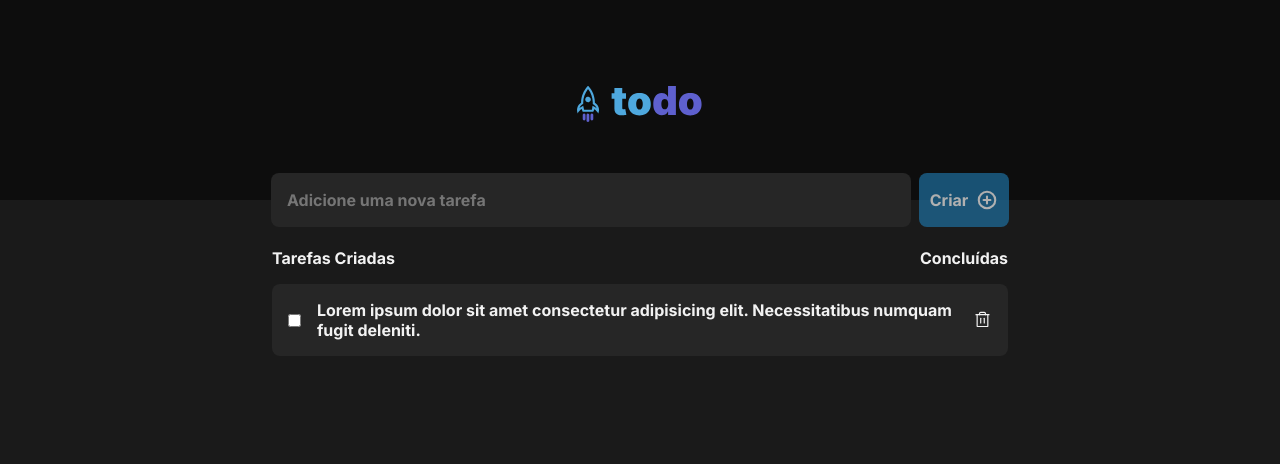
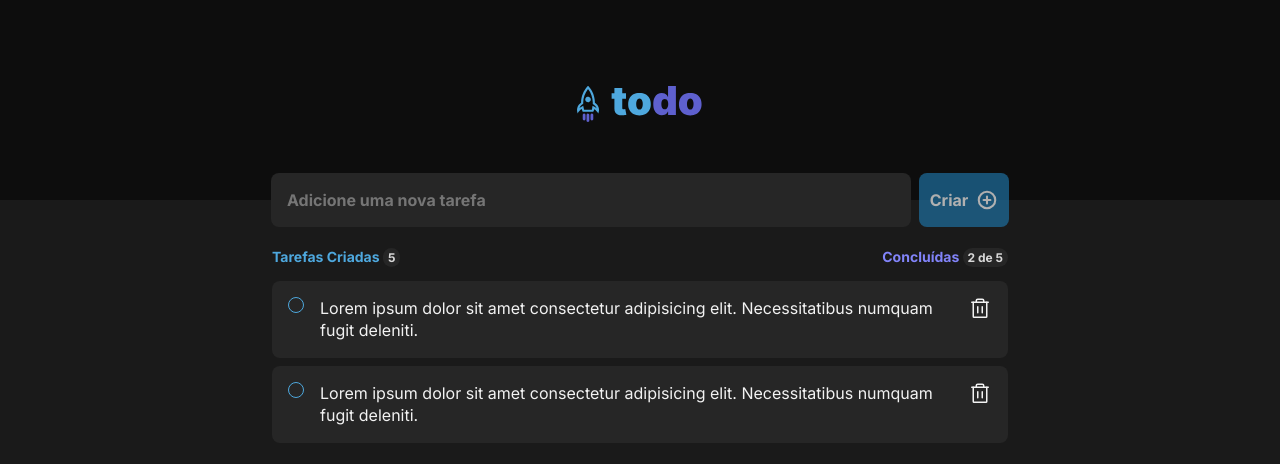
Before and after one commit to caritas-html/challenge-ignite-todo-list-react, a React (Vite) app in the folder todoList/: page / in a window 1280 px wide. Shown: the top 464 px of the page. Built offline with nearby package versions, Linux system fonts and the light colour scheme.

Commit message:
feat: Checkbox and others styles configuration.

```diff
--- a/todoList/src/components/Tasks.module.css
+++ b/todoList/src/components/Tasks.module.css
@@ -21,9 +21,45 @@
   margin-bottom: 1rem;
 }
 
+.tasksCreated {
+  color: var(--blue-200);
+  font-weight: bold;
+  font-size: 0.875rem;
+}
+
+.tasksCreatedAmount {
+  background: var(--gray-500);
+  width: auto;
+  padding: 0.125rem 0.3125rem;
+  border-radius: 1rem;
+  font-size: 0.75rem;
+  color: var(--gray-200);
+}
+
+.tasksDone {
+  color: var(--purple-200);
+  font-weight: bold;
+  font-size: 0.875rem;
+}
+
+.tasksDoneAmount {
+  background: var(--gray-500);
+  width: auto;
+  padding: 2px 5px;
+  border-radius: 1rem;
+  font-size: 0.75rem;
+  color: var(--gray-200);
+}
+
+.wrapperIndividualTask {
+  display: flex;
+  flex-direction: column;
+  gap: 0.5rem;
+}
+
 .individualTask {
   display: flex;
-  align-items: center;
+  align-items: start;
   justify-content: space-evenly;
   gap: 1rem;
   background: var(--gray-500);
@@ -31,3 +67,26 @@
   border-radius: 8px;
   padding: 1rem;
 }
+
+.individualTask input[type='checkbox'] {
+  display: flex;
+  width: 1rem;
+  height: 1rem;
+  cursor: pointer;
+}
+
+.individualTask p {
+  color: var(--gray-100);
+  font-weight: normal;
+  line-height: 1.4;
+}
+
+.checkboxRoot {
+  min-width: 1rem;
+  min-height: 1rem;
+  border-radius: 50%;
+  border: none;
+  cursor: pointer;
+  background: var(--gray-500);
+  border: var(--blue-200) 1px solid;
+}
--- a/todoList/src/components/Tasks.tsx
+++ b/todoList/src/components/Tasks.tsx
@@ -1,4 +1,6 @@
 import { Trash } from 'phosphor-react';
+import * as Checkbox from '@radix-ui/react-checkbox';
+
 import styles from './Tasks.module.css';
 
 export function Tasks() {
@@ -6,17 +8,37 @@ export function Tasks() {
     <div className={styles.container}>
       <div className={styles.wrapper}>
         <div className={styles.tasksNumbers}>
-          <span>Tarefas Criadas</span>
-          <span>Concluídas</span>
+          <span className={styles.tasksCreated}>
+            Tarefas Criadas <span className={styles.tasksCreatedAmount}>5</span>
+          </span>
+          <span className={styles.tasksDone}>
+            Concluídas <span className={styles.tasksDoneAmount}>2 de 5</span>
+          </span>
         </div>
-        <div>
+        <div className={styles.wrapperIndividualTask}>
           <div className={styles.individualTask}>
-            <input type='checkbox' />
+            <Checkbox.Root className={styles.checkboxRoot}>
+              <Checkbox.Indicator className={styles.checkboxindicator} />
+            </Checkbox.Root>
             <p>
               Lorem ipsum dolor sit amet consectetur adipisicing elit.
               Necessitatibus numquam fugit deleniti.
             </p>
-            <Trash size={22} />
+            <div className={styles.iconIndividualTask}>
+              <Trash size={24} />
+            </div>
+          </div>
+          <div className={styles.individualTask}>
+            <Checkbox.Root className={styles.checkboxRoot}>
+              <Checkbox.Indicator />
+            </Checkbox.Root>
+            <p>
+              Lorem ipsum dolor sit amet consectetur adipisicing elit.
+              Necessitatibus numquam fugit deleniti.
+            </p>
+            <div className={styles.iconIndividualTask}>
+              <Trash size={24} />
+            </div>
           </div>
         </div>
       </div>
```
